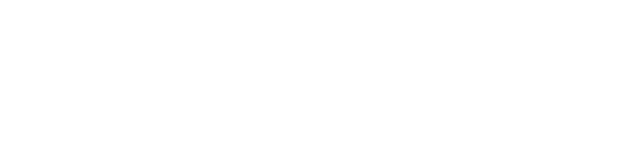
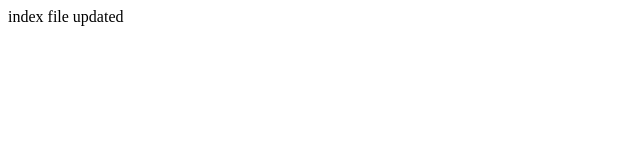
Before and after one commit to ANCYJACKSON89/ancy-repo-demo, a plain HTML site: page index.html in a window 1280 px wide. Shown: the whole page, without its empty margins (0-640 px from the left). Drawn offline with Linux system fonts and the light colour scheme.

Commit message:
Updated index file

```diff
--- a/index.html
+++ b/index.html
@@ -6,6 +6,6 @@
     <title>Document</title>
 </head>
 <body>
-
+    index file updated
 </body>
 </html>
```
